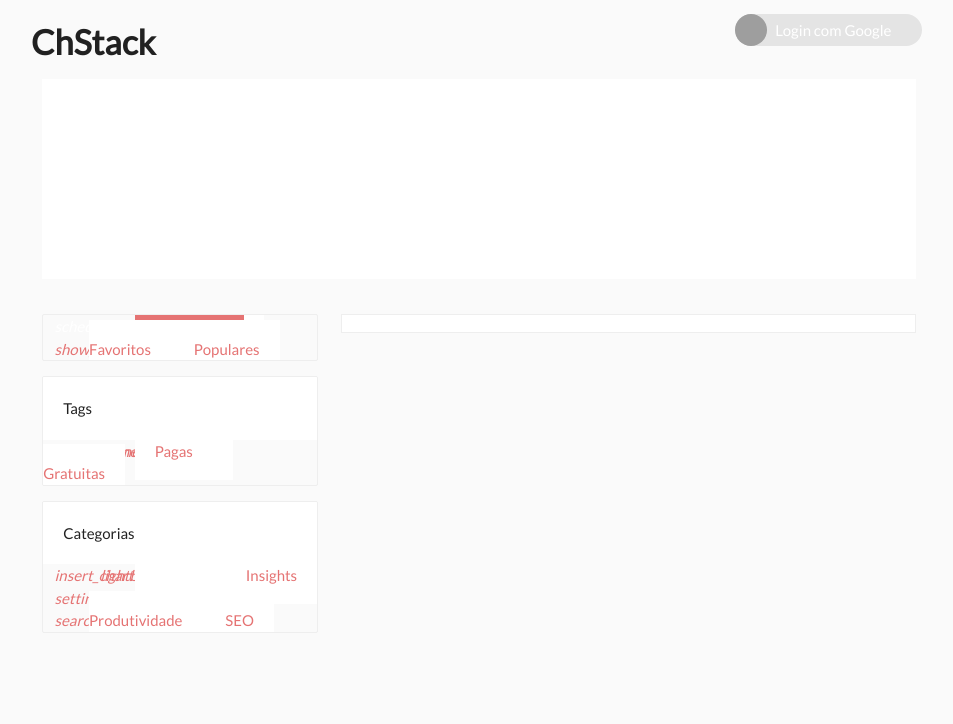
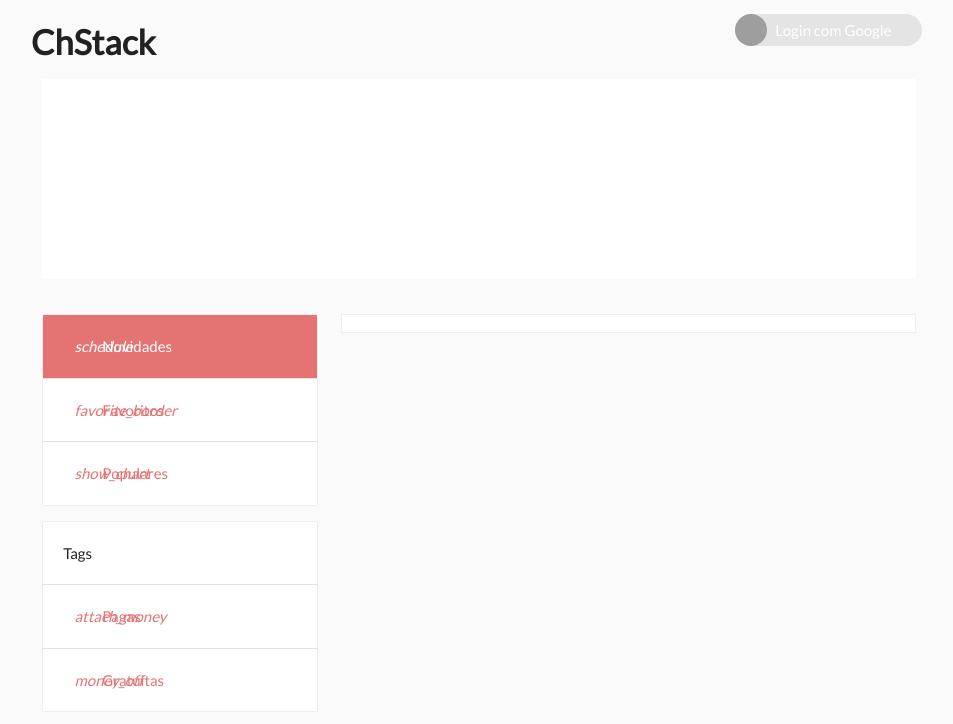
Before and after one commit to saulosobanski/chstack, a plain HTML site: page index.html in a window 1280 px wide. Shown: the top 724 px of the page, without its empty margins (161-1114 px from the left). Drawn offline with nearby package versions, Linux system fonts and the light colour scheme; no server answers; grey boxes are pictures that could not be loaded.

Commit message:
Fixed materialize-css classes with hifens

```diff
--- a/index.html
+++ b/index.html
@@ -105,14 +105,14 @@ a.popularToolLove:hover {
 	margin: 0 0 1rem 0 !important;
 	border: 1px #eee solid !important;
 }
-.collection .collectionItem {
+.collection .collection-item {
 	padding: 20px 20px !important;
     background-color: #fff !important;
 }
-.collection a.collectionItem {
+.collection a.collection-item {
 	color: #E57373 !important;
 }
-.collection .collectionItem.active {
+.collection .collection-item.active {
     background-color: #E57373 !important;
     color: #fff !important;
 }
@@ -186,19 +186,19 @@ firebase.firestore();
 	<div class="col s4">
 
 		<div class="collection">
-		    <a href="#newest" id="newestFilter" class="filter collectionItem active">
+		    <a href="#newest" id="newestFilter" class="filter collection-item active">
 		    	<div class="col s2">
 		    		<i class="materialIcons">schedule</i>
 		    	</div>
 		    	Novidades
 		    </a>
-		    <a href="#favorites" id="favoritesFilter" class="filter collectionItem red-text lighten-2">
+		    <a href="#favorites" id="favoritesFilter" class="filter collection-item red-text lighten-2">
 				<div class="col s2">
 		    		<i class="materialIcons">favorite_border</i>
 		    	</div>
 		    	Favoritos
 		    </a>
-		    <a href="#popular" id="popularFilter" class="filter collectionItem red-text text-lighten-2">
+		    <a href="#popular" id="popularFilter" class="filter collection-item red-text text-lighten-2">
 		    	<div class="col s2">
 		    		<i class="materialIcons">show_chart</i>
 		    	</div>
@@ -207,16 +207,16 @@ firebase.firestore();
 		</div>
 
 		<ul class="collection">
-		  	<li class="collectionItem">
+		  	<li class="collection-item">
 			Tags
 			</li>
-			<a href="/" class="collectionItem red-text lighten-2">
+			<a href="/" class="collection-item red-text lighten-2">
 				<div class="col s2">
 					<i class="materialIcons">attach_money</i>
 				</div>
 			Pagas
 			</a>
-			<a href="/" class="collectionItem red-text text-lighten-2">
+			<a href="/" class="collection-item red-text text-lighten-2">
 				<div class="col s2">
 					<i class="materialIcons">money_off</i>
 				</div>
@@ -225,34 +225,34 @@ firebase.firestore();
 		</ul>
 
 		<ul class="collection">
-		  	<li class="collectionItem">
+		  	<li class="collection-item">
 			Categorias
 			</li>
-			<a href="/" dataFilter="Análise" class="collectionItem categoryFilter red-text text-lighten-2">
+			<a href="/" dataFilter="Análise" class="collection-item categoryFilter red-text text-lighten-2">
 				<div class="col s2">
 					<i class="materialIcons">insert_chart</i>
 				</div>
 			Análise
 			</a>
-			<a href="/" dataFilter="Insights" class="collectionItem categoryFilter red-text text-lighten-2">
+			<a href="/" dataFilter="Insights" class="collection-item categoryFilter red-text text-lighten-2">
 				<div class="col s2">
 					<i class="materialIcons">lightbulb_outline</i>
 				</div>
 			Insights
 			</a>
-			<a href="/" dataFilter="Processos" class="collectionItem categoryFilter red-text text-lighten-2">
+			<a href="/" dataFilter="Processos" class="collection-item categoryFilter red-text text-lighten-2">
 				<div class="col s2">
 					<i class="materialIcons">settings</i>
 				</div>
 			Processos
 			</a>
-			<a href="/" dataFilter="Produtividade" class="collectionItem categoryFilter red-text text-lighten-2">
+			<a href="/" dataFilter="Produtividade" class="collection-item categoryFilter red-text text-lighten-2">
 				<div class="col s2">
 					<i class="materialIcons">hourglass_empty</i>
 				</div>
 			Produtividade
 			</a>
-			<a href="/" dataFilter="SEO" class="collectionItem categoryFilter red-text lighten-2">
+			<a href="/" dataFilter="SEO" class="collection-item categoryFilter red-text lighten-2">
 				<div class="col s2">
 					<i class="materialIcons">search</i>
 				</div>
```
